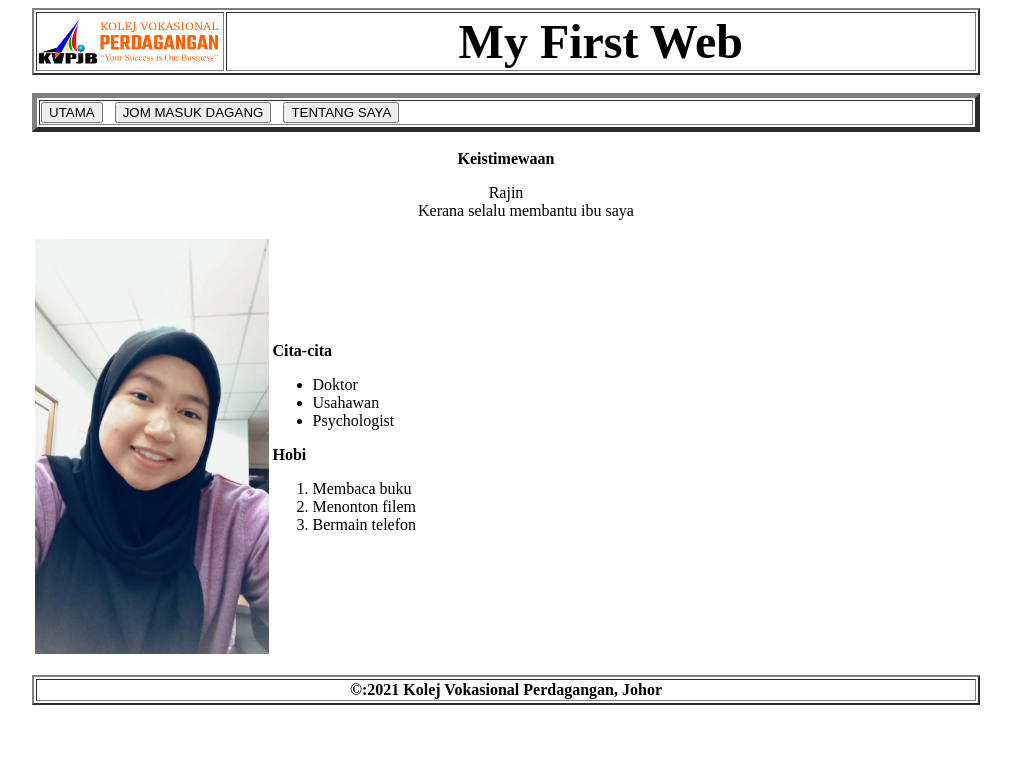
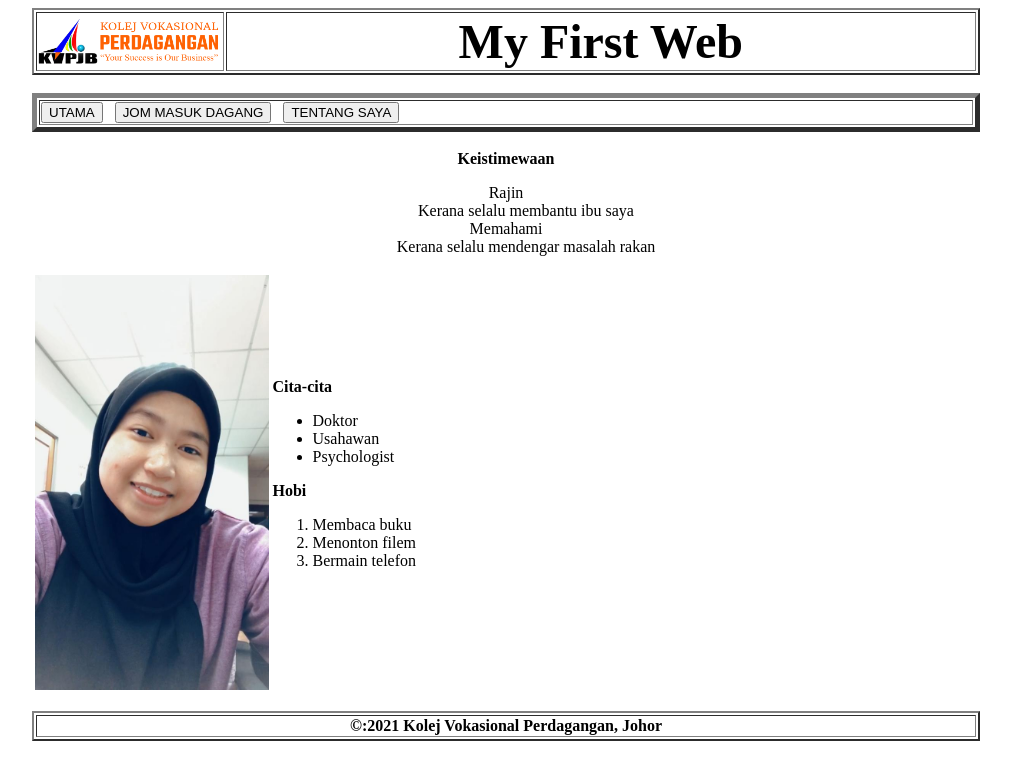
Before and after one commit to frizzdynnn/KPD1023-myfirstweb, a plain HTML site: page tentangsaya.html in a window 1280 px wide. Shown: the whole page, without its empty margins (134-1145 px from the left). Drawn offline with Linux system fonts and the light colour scheme.

Commit message:
Update tentangsaya.html

```diff
--- a/tentangsaya.html
+++ b/tentangsaya.html
@@ -55,6 +55,8 @@
           <dl>
             <dt>Rajin</dt>
             <dd>Kerana selalu membantu ibu saya</dd>
+            <dt>Memahami</dt>
+            <dd>Kerana selalu mendengar masalah rakan</dd>
           </dl>
         </tr>
       </table>
```
